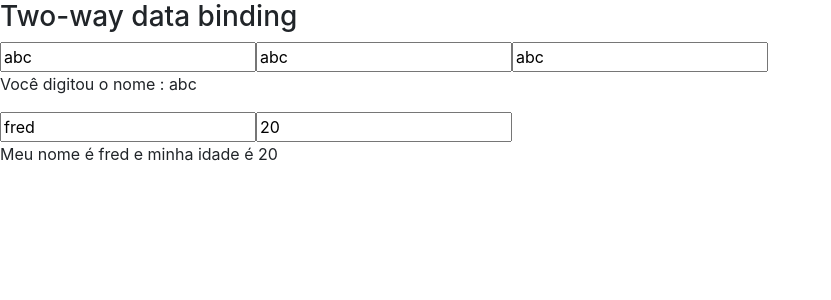
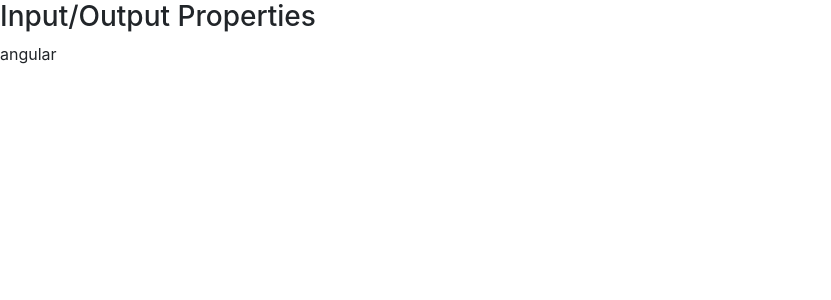
Before and after one commit to 03fred/angular, an Angular app in the folder angular/: page / in a window 1280 px wide. Shown: the top 300 px of the page, without its empty margins (0-831 px from the left). Built offline with nearby package versions, Linux system fonts and the light colour scheme.

Commit message:
input properties

```diff
--- a/angular/src/app/app.module.ts
+++ b/angular/src/app/app.module.ts
@@ -7,6 +7,7 @@
 import { MeuPrimeiro2Component } from './meu-primeiro2/meu-primeiro2.component';
 import { CursosModule } from './cursos/cursos.module';
 import { DataBindingComponent } from './data-binding/data-binding.component';
+import { InputPropertyComponent } from './input-property/input-property.component';
 
 
 
@@ -15,7 +16,8 @@
     AppComponent,
     MeuPrimeiroComponent,
     MeuPrimeiro2Component,
-    DataBindingComponent
+    DataBindingComponent,
+    InputPropertyComponent
   ],
   imports: [
     BrowserModule,
--- a/angular/src/app/data-binding/data-binding.component.html
+++ b/angular/src/app/data-binding/data-binding.component.html
@@ -61,7 +61,6 @@
         <span (mouseover)="onMouseOverOut()" (mouseout)="onMouseOverOut()" [class.hightlight]="isMouseOver">Passe o mouse sobre mim</span>
 
     </article>
--->
 
 
     <article>
@@ -81,4 +80,12 @@
 
         <p>Meu nome é {{ pessoa.nome }} e minha idade é {{ pessoa.idade }}</p>
     </article>
+    -->
+
+    <article>
+
+        <h3>Input/Output Properties</h3>
+
+        <app-curso [nome]="nomeDoCurso"></app-curso>
+    </article>
 </section>
--- a/angular/src/app/data-binding/data-binding.component.ts
+++ b/angular/src/app/data-binding/data-binding.component.ts
@@ -7,25 +7,28 @@
 })
 export class DataBindingComponent implements OnInit {
   url: string = 'http://www.google.com'
-  pessoa : any = {
+  pessoa: any = {
     nome: 'fred',
     idade: 20
   }
-  valorInput:string = "";
-  valorSalvoInput :string="";
-isMouseOver: boolean = false;
+  valorInput: string = "";
+  valorSalvoInput: string = "";
+  isMouseOver: boolean = false;
   cursoAngular: boolean = true;
   urlImage = 'http://lorempixel.com/400/200/';
-nome: string ="abc";
-  onMouseOverOut(){
+  nome: string = "abc";
+nomeDoCurso:string = "angular";
+
+
+  onMouseOverOut() {
 
     this.isMouseOver = !this.isMouseOver;
   }
-  salvarValor( valor ){
+  salvarValor(valor) {
     this.valorSalvoInput = valor;
   }
 
-  onKeyUp(evento: KeyboardEvent ) {
+  onKeyUp(evento: KeyboardEvent) {
 
 
     this.valorInput = ((<HTMLInputElement>evento.target).value);
--- /dev/null
+++ b/angular/src/app/input-property/input-property.component.html
@@ -0,0 +1,5 @@
+<p>
+
+    {{ nomeCurso }}
+
+</p>
--- /dev/null
+++ b/angular/src/app/input-property/input-property.component.ts
@@ -0,0 +1,18 @@
+import { Component, OnInit, Input } from '@angular/core';
+
+@Component({
+  selector: 'app-curso',
+  templateUrl: './input-property.component.html',
+  styleUrls: ['./input-property.component.less'],
+  //inputs: ['nomeCurso : nome']
+})
+export class InputPropertyComponent implements OnInit {
+
+  @Input('nome') nomeCurso:string = '';
+
+  constructor() { }
+
+  ngOnInit() {
+  }
+
+}
```
Also changed, not shown: angular/src/app/input-property/input-property.component.less (added), 1 other file (tests, documents, lock files or other folders).
